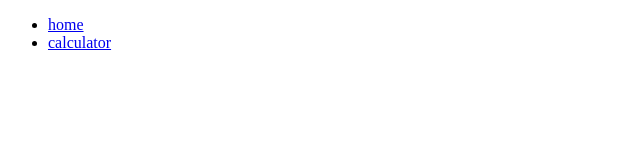
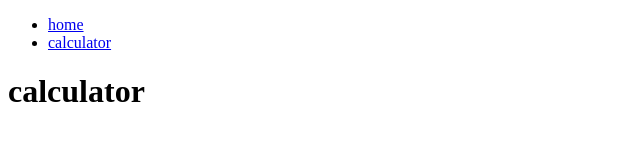
Before and after one commit to A-rongo/name-calculator, a plain HTML site: page calculator.html in a window 1280 px wide. Shown: the whole page, without its empty margins (0-640 px from the left). Drawn offline with Linux system fonts and the light colour scheme.

```diff
--- a/calculator.html
+++ b/calculator.html
@@ -6,8 +6,13 @@
     <title>Document</title>
 </head>
 <body>
+
     <ul>
         <li><a href="index.html">home</a></li>
         <li><a href="calculator.html">calculator</a></li>
+    </ul>
+
+    <h1>calculator</h1>
+
 </body>
 </html>
```
